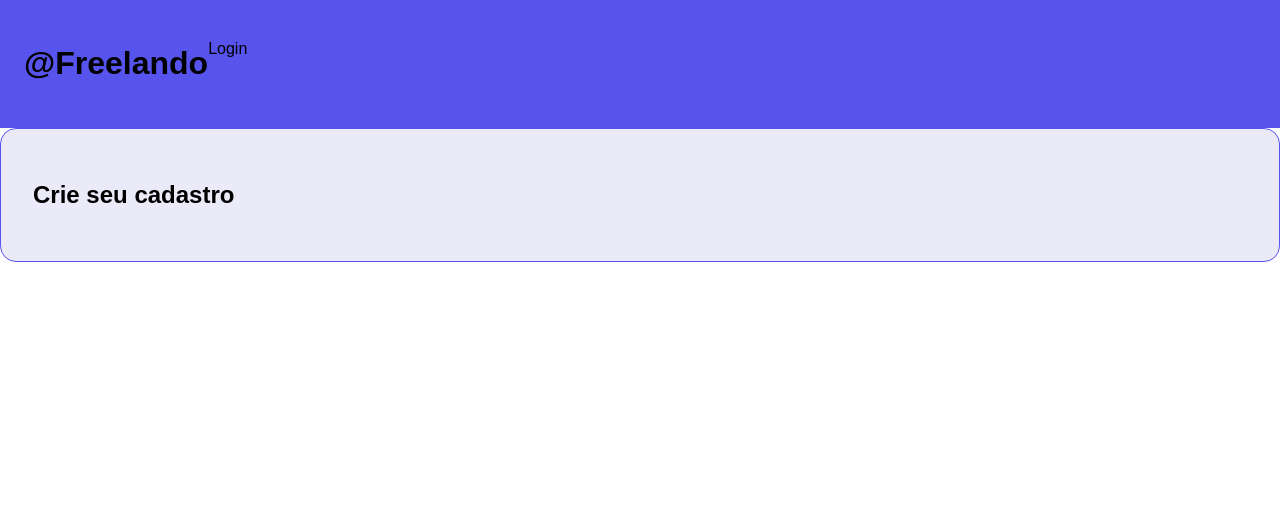
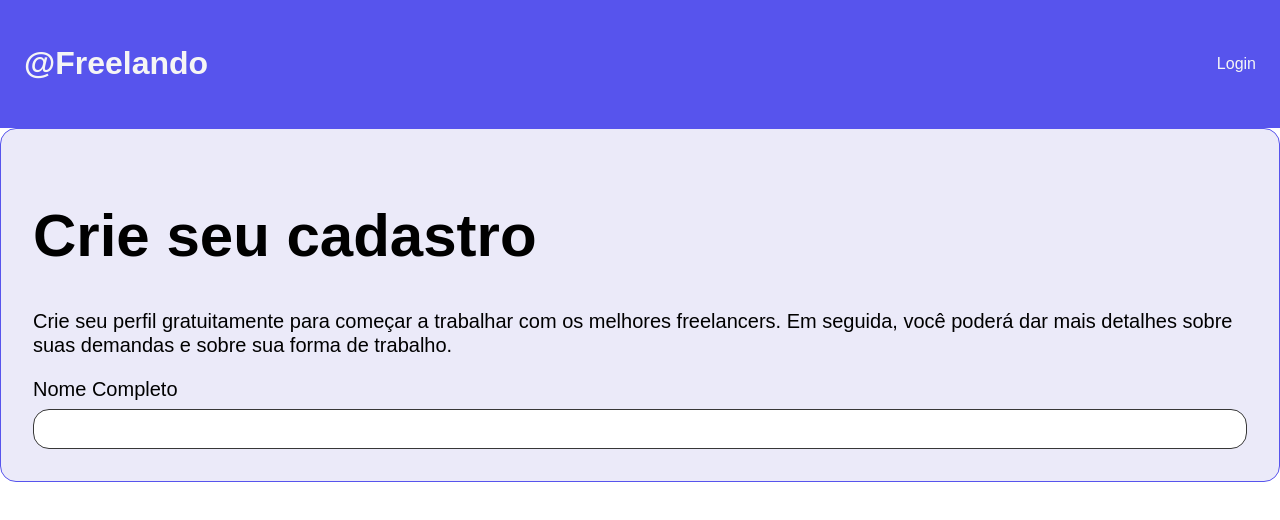
Before and after one commit to albertobtlima/criando-uma-aplicacao-acessivel-com-javascript-emotion-e-react-router, a React (Create React App) app in the folder 01-desenvolvendo-componentes-customizados-e-acessiveis-com-emotion/freelando/: page / in a window 1280 px wide. Shown: the top 520 px of the page. Built offline with nearby package versions, Linux system fonts and the light colour scheme; the HTML template or start-up script is replaced by a standard one.

Commit message:
adicionado input

```diff
--- a/01-desenvolvendo-componentes-customizados-e-acessiveis-com-emotion/freelando/src/App.js
+++ b/01-desenvolvendo-componentes-customizados-e-acessiveis-com-emotion/freelando/src/App.js
@@ -1,7 +1,9 @@
 import { Cabecalho } from "./componentes/Cabecalho/Cabecalho";
+import { CampoTexto } from "./componentes/CampoTexto/CampoTexto";
 import { Card } from "./componentes/Card/Card";
 import { Estilos } from "./componentes/EstilosGlobais/Estilos";
 import { ProvedorTema } from "./componentes/ProvedorTema/ProvedorTema";
+import { Tipografia } from "./componentes/Tipografia/Tipografia";
 
 function App() {
   return (
@@ -12,7 +14,15 @@
         <p>Login</p>
       </Cabecalho>
       <Card>
-        <h2>Crie seu cadastro</h2>
+        <Tipografia variante="h1" componente="h1">
+          <h2>Crie seu cadastro</h2>
+        </Tipografia>
+        <Tipografia variante="body" componente="body">
+          Crie seu perfil gratuitamente para começar a trabalhar com os melhores
+          freelancers. Em seguida, você poderá dar mais detalhes sobre suas
+          demandas e sobre sua forma de trabalho.
+        </Tipografia>
+        <CampoTexto titulo="Nome Completo" />
       </Card>
     </ProvedorTema>
   );
--- a/01-desenvolvendo-componentes-customizados-e-acessiveis-com-emotion/freelando/src/componentes/Cabecalho/Cabecalho.jsx
+++ b/01-desenvolvendo-componentes-customizados-e-acessiveis-com-emotion/freelando/src/componentes/Cabecalho/Cabecalho.jsx
@@ -1,6 +1,11 @@
 import styled from "@emotion/styled";
 
 export const Cabecalho = styled.header`
+  display: flex;
+  justify-content: space-between;
+  align-items: center;
+  font-weight: 400;
+  color: ${(props) => props.theme.cores.neutras.c};
   background: ${(props) => props.theme.cores.primarias.a};
   padding: ${(props) => props.theme.espacamentos.m};
 `;
--- /dev/null
+++ b/01-desenvolvendo-componentes-customizados-e-acessiveis-com-emotion/freelando/src/componentes/CampoTexto/CampoTexto.jsx
@@ -0,0 +1,32 @@
+import styled from "@emotion/styled";
+
+const LabelEstilizada = styled.label`
+  display: block;
+  width: 100%;
+  box-sizing: border-box;
+  font-weight: 400;
+  font-size: 20px;
+  line-height: 24px;
+`;
+const InputEstilizado = styled.input`
+  display: block;
+  width: 100%;
+  box-sizing: border-box;
+  margin-top: ${(props) => props.theme.espacamentos.xs};
+  background: ${(props) => props.theme.cores.branco};
+  border: 1px solid ${(props) => props.theme.cores.neutras.a};
+  border-radius: ${(props) => props.theme.espacamentos.s};
+  height: 40px;
+  font-weight: 400;
+  font-size: 14px;
+  line-height: 17px;
+`;
+
+export const CampoTexto = ({ titulo }) => {
+  return (
+    <LabelEstilizada>
+      {titulo}
+      <InputEstilizado />
+    </LabelEstilizada>
+  );
+};
--- a/01-desenvolvendo-componentes-customizados-e-acessiveis-com-emotion/freelando/src/componentes/EstilosGlobais/Estilos.jsx
+++ b/01-desenvolvendo-componentes-customizados-e-acessiveis-com-emotion/freelando/src/componentes/EstilosGlobais/Estilos.jsx
@@ -9,9 +9,6 @@
       margin: 0,
       padding: 0,
     },
-    header: {
-      display: "flex",
-    },
   };
 };
 
--- a/01-desenvolvendo-componentes-customizados-e-acessiveis-com-emotion/freelando/src/componentes/ProvedorTema/ProvedorTema.jsx
+++ b/01-desenvolvendo-componentes-customizados-e-acessiveis-com-emotion/freelando/src/componentes/ProvedorTema/ProvedorTema.jsx
@@ -16,9 +16,9 @@
       c: "",
     },
     neutras: {
-      a: "",
+      a: "#373737",
       b: "",
-      c: "",
+      c: "#F5F5F5",
       d: "",
     },
     dark: {
@@ -27,6 +27,7 @@
     },
   },
   espacamentos: {
+    xs: "8px",
     s: "16px",
     m: "24px",
     l: "32px",
--- /dev/null
+++ b/01-desenvolvendo-componentes-customizados-e-acessiveis-com-emotion/freelando/src/componentes/Tipografia/Tipografia.jsx
@@ -0,0 +1,64 @@
+import styled from "@emotion/styled";
+
+const componentes = {
+  h1: "h1",
+  h2: "h2",
+  h3: "h3",
+  body: "p",
+  bodyBold: "strong",
+  body2: "p",
+  body2Bold: "strong",
+  legenda: "p",
+};
+
+const estilos = {
+  h1: `
+    font-weight: 600;
+    font-size: 40px;
+    line-height: 49px;
+  `,
+  h2: `
+    font-weight: 600;
+    font-size: 32px;
+    line-height: 39px;
+    `,
+  h3: `
+    font-weight: 500;
+    font-size: 24px;
+    line-height: 29px;
+    `,
+  body: `
+    font-weight: 400;
+    font-size: 20px;
+    line-height: 24px;
+  `,
+  bodyBold: `
+    font-weight: 700;
+    font-size: 20px;
+    line-height: 24px;
+    `,
+  body2: `
+    font-weight: 400;
+    font-size: 16px;
+    line-height: 20px;
+    `,
+  body2Bold: `
+    font-weight: 700;
+    font-size: 16px;
+    line-height: 20px;
+    `,
+  legenda: `
+    font-weight: 400;
+    font-size: 14px;
+    line-height: 17px;
+    `,
+};
+
+export const Tipografia = ({ variante, componente, children }) => {
+  const tag = componentes[componente];
+  const ComponenteUtilizado = styled[tag]`
+    ${estilos[variante]}
+  `;
+
+  return <ComponenteUtilizado>{children}</ComponenteUtilizado>;
+};
```
